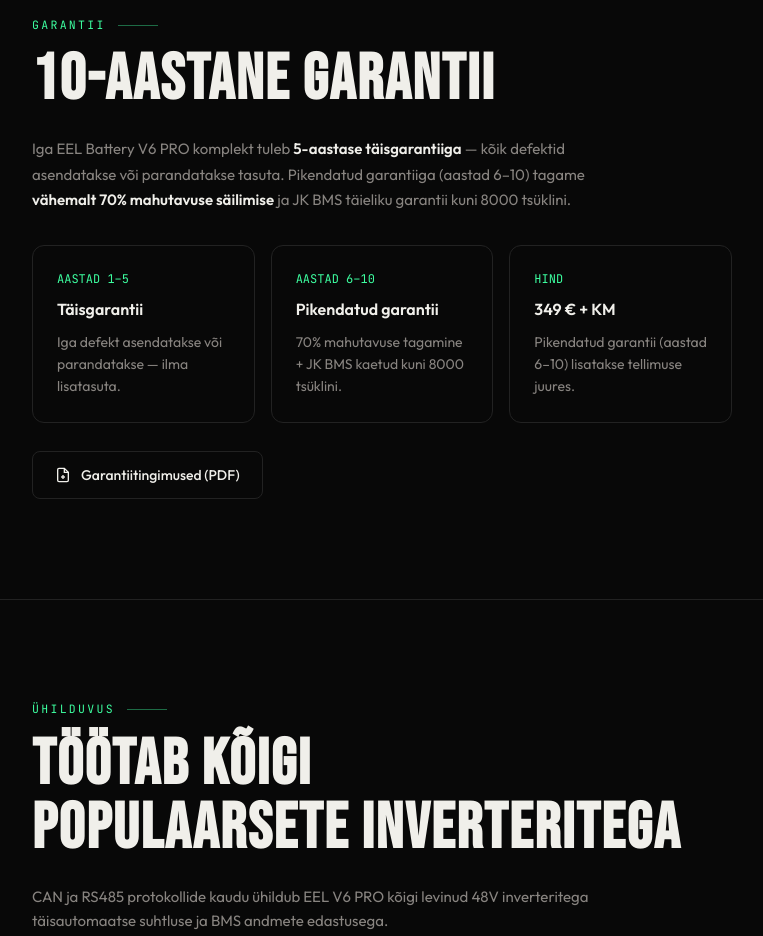
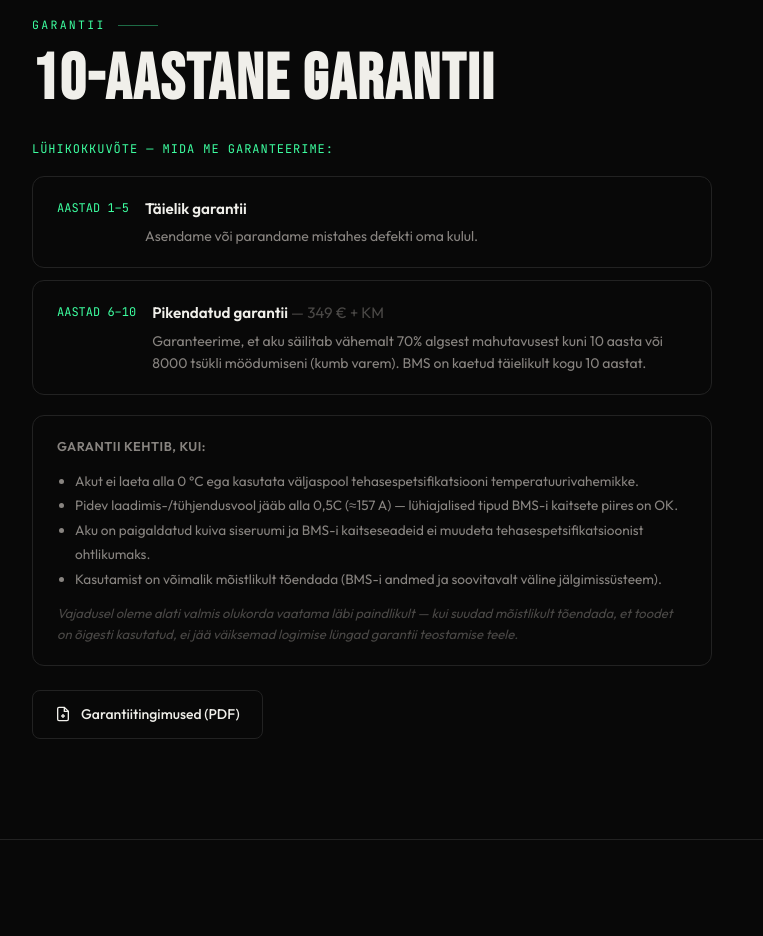
Before and after one commit to oskarluh/solvolt, a website: page eel-v6-pro.html in a window 1280 px wide. Shown: the part 5860-6796 px from the top of the page, without its empty margins (16-779 px from the left). Drawn offline with Linux system fonts and the light colour scheme.

Commit message:
warrenty

```diff
--- a/eel-v6-pro.html
+++ b/eel-v6-pro.html
@@ -593,29 +593,40 @@ footer{padding:52px 48px;border-top:1px solid var(--border);display:flex;justify
   <div class="container">
     <div class="section-label">Garantii</div>
     <h2>10-Aastane Garantii</h2>
-    <p style="color:var(--text-2);max-width:600px;margin-top:14px;font-size:15px;line-height:1.7">
-      Iga EEL Battery V6 PRO komplekt tuleb <strong style="color:var(--text-1)">5-aastase täisgarantiiga</strong> — kõik defektid asendatakse või parandatakse tasuta. Pikendatud garantiiga (aastad 6–10) tagame <strong style="color:var(--text-1)">vähemalt 70% mahutavuse säilimise</strong> ja JK BMS täieliku garantii kuni 8000 tsüklini.
-    </p>
 
-    <div style="display:grid;grid-template-columns:repeat(auto-fit,minmax(220px,1fr));gap:16px;margin-top:32px;max-width:700px">
-      <div style="background:var(--surface-2);border:1px solid var(--border);border-radius:12px;padding:24px">
-        <div style="font-family:var(--ff-mono);font-size:.75rem;color:var(--accent);margin-bottom:8px">AASTAD 1–5</div>
-        <div style="font-size:1rem;font-weight:600;color:var(--text-1);margin-bottom:8px">Täisgarantii</div>
-        <div style="font-size:.875rem;color:var(--text-2);line-height:1.6">Iga defekt asendatakse või parandatakse — ilma lisatasuta.</div>
+    <div style="margin-top:28px;max-width:680px">
+      <div style="font-family:var(--ff-mono);font-size:.75rem;color:var(--accent);letter-spacing:.08em;margin-bottom:16px">LÜHIKOKKUVÕTE — MIDA ME GARANTEERIME:</div>
+
+      <div style="display:grid;gap:12px">
+        <div style="background:var(--surface-2);border:1px solid var(--border);border-radius:12px;padding:20px 24px;display:grid;grid-template-columns:auto 1fr;gap:16px;align-items:start">
+          <div style="font-family:var(--ff-mono);font-size:.75rem;color:var(--accent);white-space:nowrap;padding-top:2px">AASTAD 1–5</div>
+          <div>
+            <div style="font-size:.95rem;font-weight:600;color:var(--text-1);margin-bottom:4px">Täielik garantii</div>
+            <div style="font-size:.875rem;color:var(--text-2);line-height:1.6">Asendame või parandame mistahes defekti oma kulul.</div>
+          </div>
+        </div>
+        <div style="background:var(--surface-2);border:1px solid var(--border);border-radius:12px;padding:20px 24px;display:grid;grid-template-columns:auto 1fr;gap:16px;align-items:start">
+          <div style="font-family:var(--ff-mono);font-size:.75rem;color:var(--accent);white-space:nowrap;padding-top:2px">AASTAD 6–10</div>
+          <div>
+            <div style="font-size:.95rem;font-weight:600;color:var(--text-1);margin-bottom:4px">Pikendatud garantii <span style="font-weight:400;color:var(--text-3)">— 349 € + KM</span></div>
+            <div style="font-size:.875rem;color:var(--text-2);line-height:1.6">Garanteerime, et aku säilitab vähemalt 70% algsest mahutavusest kuni 10 aasta või 8000 tsükli möödumiseni (kumb varem). BMS on kaetud täielikult kogu 10 aastat.</div>
+          </div>
+        </div>
       </div>
-      <div style="background:var(--surface-2);border:1px solid var(--border);border-radius:12px;padding:24px">
-        <div style="font-family:var(--ff-mono);font-size:.75rem;color:var(--accent);margin-bottom:8px">AASTAD 6–10</div>
-        <div style="font-size:1rem;font-weight:600;color:var(--text-1);margin-bottom:8px">Pikendatud garantii</div>
-        <div style="font-size:.875rem;color:var(--text-2);line-height:1.6">70% mahutavuse tagamine + JK BMS kaetud kuni 8000 tsüklini.</div>
-      </div>
-      <div style="background:var(--surface-2);border:1px solid var(--border);border-radius:12px;padding:24px">
-        <div style="font-family:var(--ff-mono);font-size:.75rem;color:var(--accent);margin-bottom:8px">HIND</div>
-        <div style="font-size:1rem;font-weight:600;color:var(--text-1);margin-bottom:8px">349 € + KM</div>
-        <div style="font-size:.875rem;color:var(--text-2);line-height:1.6">Pikendatud garantii (aastad 6–10) lisatakse tellimuse juures.</div>
+
+      <div style="margin-top:20px;padding:20px 24px;background:var(--surface-2);border:1px solid var(--border);border-radius:12px">
+        <div style="font-size:.8rem;font-weight:600;color:var(--text-2);margin-bottom:12px;text-transform:uppercase;letter-spacing:.04em">Garantii kehtib, kui:</div>
+        <ul style="margin:0;padding-left:18px;font-size:.85rem;color:var(--text-2);line-height:1.8;list-style:disc">
+          <li>Akut ei laeta alla 0 °C ega kasutata väljaspool tehasespetsifikatsiooni temperatuurivahemikke.</li>
+          <li>Pidev laadimis-/tühjendusvool jääb alla 0,5C (≈157 A) — lühiajalised tipud BMS-i kaitsete piires on OK.</li>
+          <li>Aku on paigaldatud kuiva siseruumi ja BMS-i kaitseseadeid ei muudeta tehasespetsifikatsioonist ohtlikumaks.</li>
+          <li>Kasutamist on võimalik mõistlikult tõendada (BMS-i andmed ja soovitavalt väline jälgimissüsteem).</li>
+        </ul>
+        <div style="margin-top:12px;font-size:.82rem;color:var(--text-3);line-height:1.6;font-style:italic">Vajadusel oleme alati valmis olukorda vaatama läbi paindlikult — kui suudad mõistlikult tõendada, et toodet on õigesti kasutatud, ei jää väiksemad logimise lüngad garantii teostamise teele.</div>
       </div>
     </div>
 
-    <div style="margin-top:28px">
+    <div style="margin-top:24px">
       <a href="assets/failid/eel-v6-pro-garantii.pdf" target="_blank" rel="noopener"
          style="display:inline-flex;align-items:center;gap:10px;padding:12px 22px;background:var(--surface-2);border:1px solid var(--border);border-radius:8px;color:var(--text-1);text-decoration:none;font-size:.875rem;font-weight:500;transition:border-color .2s"
          onmouseover="this.style.borderColor='var(--accent)'" onmouseout="this.style.borderColor='var(--border)'">
```
